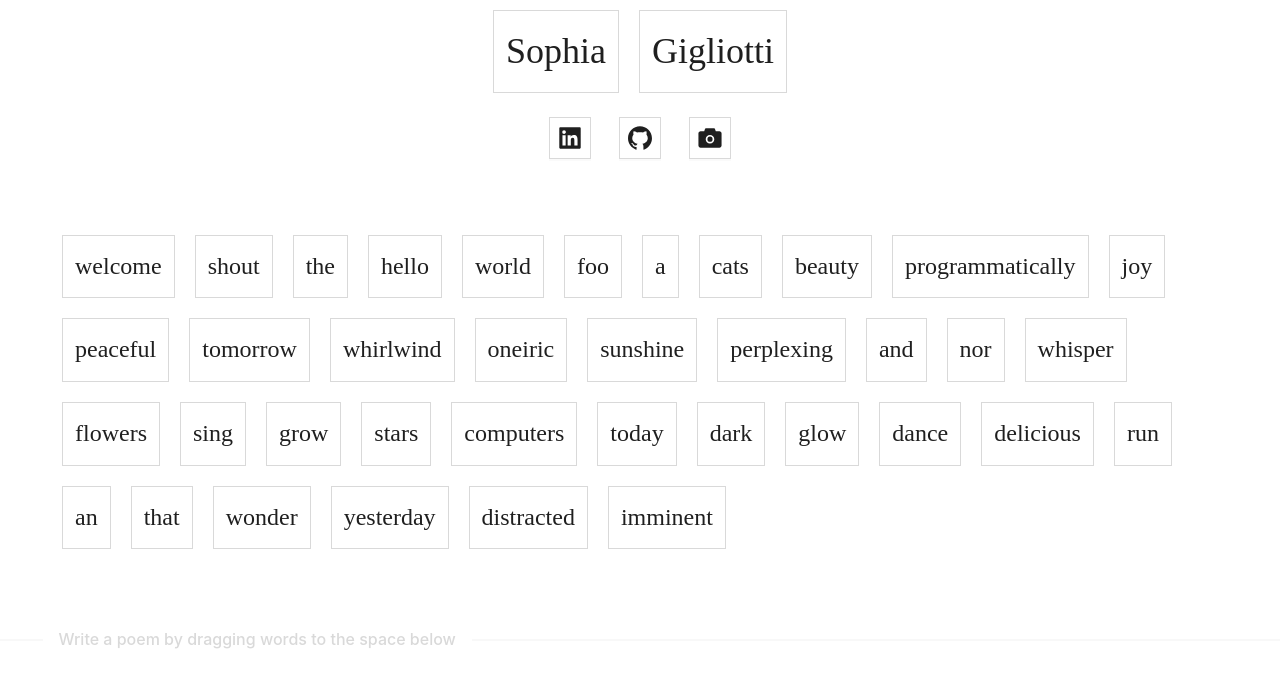
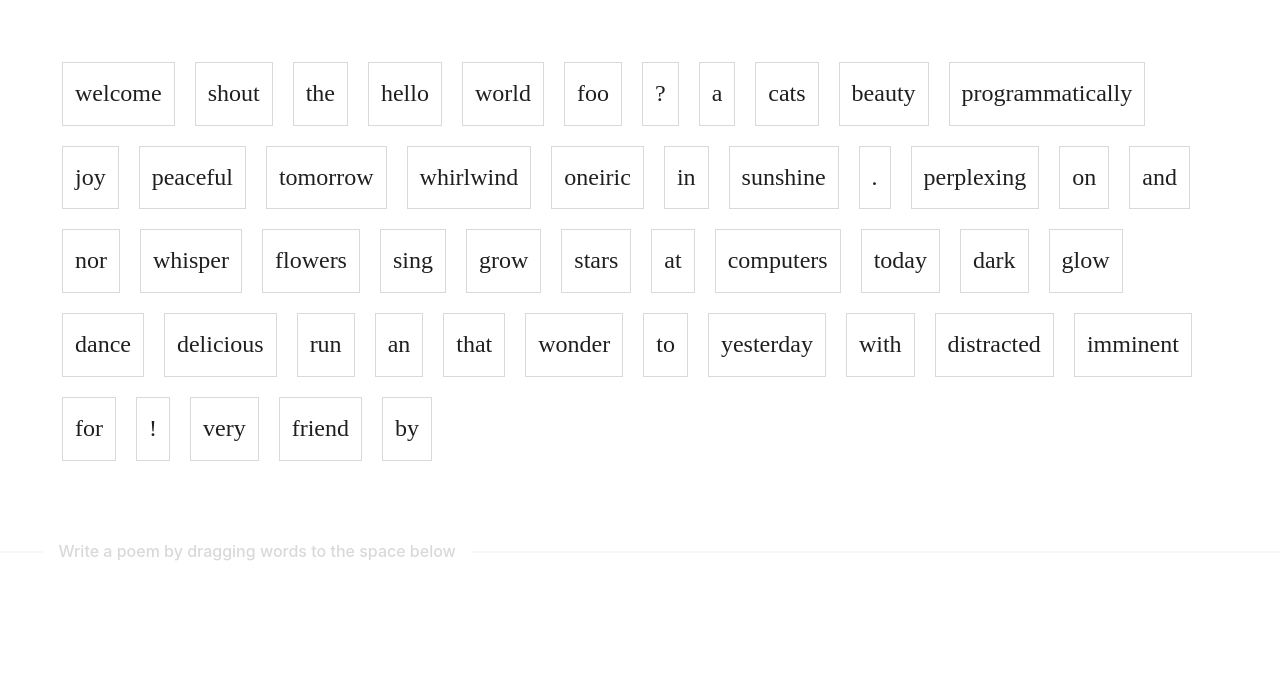
Before and after one commit to skgigliotti/fridge-poetry, a React (Create React App) app: page / in a window 1280 px wide. Shown: the top 688 px of the page. Built offline with nearby package versions, Linux system fonts and the light colour scheme.

Commit message:
Add words and remove headers

```diff
--- a/src/App.tsx
+++ b/src/App.tsx
@@ -5,21 +5,16 @@ import Portfolio from './Portfolio';
 import { Flex } from 'antd';
 
 let my_words = [
-  'welcome', 'shout', 'the',  'hello', 'world', 'foo', 'a', 'cats', 'beauty', 'programmatically', 'joy', 'peaceful',
-  'tomorrow', 'whirlwind', 'oneiric', 'sunshine', 'perplexing', 'and', 'nor', 'whisper', 'flowers',
-  'sing', 'grow', 'stars', 'computers', 'today', 'dark', 'glow', 'dance', 'delicious', 'run',
-  'an', 'that', 'wonder', 'yesterday', 'distracted', 'imminent'
+  'welcome', 'shout', 'the',  'hello', 'world', 'foo', '?', 'a', 'cats', 'beauty', 'programmatically', 'joy', 'peaceful',
+  'tomorrow', 'whirlwind', 'oneiric', 'in', 'sunshine', '.', 'perplexing', 'on', 'and', 'nor', 'whisper', 'flowers',
+  'sing', 'grow', 'stars', 'at', 'computers', 'today', 'dark', 'glow', 'dance', 'delicious', 'run',
+  'an', 'that', 'wonder', 'to', 'yesterday', 'with', 'distracted', 'imminent', 'for', '!', 'very', 'friend', 'by'
 ]
 
 
 function App() {
   return (
     <div className="App">
-      <header className="App-header">
-        <Word word={'Sophia'} fontSize='36px'/>
-        <Word word={'Gigliotti'} fontSize='36px'/>
-      </header>
-      <Portfolio/>
       <Flex wrap style={{ maxWidth: "100%", padding: "2em"}} vertical={false}>
         {my_words.map(function(word, i){
             return <Word word={word} key={i}/>;}
```
